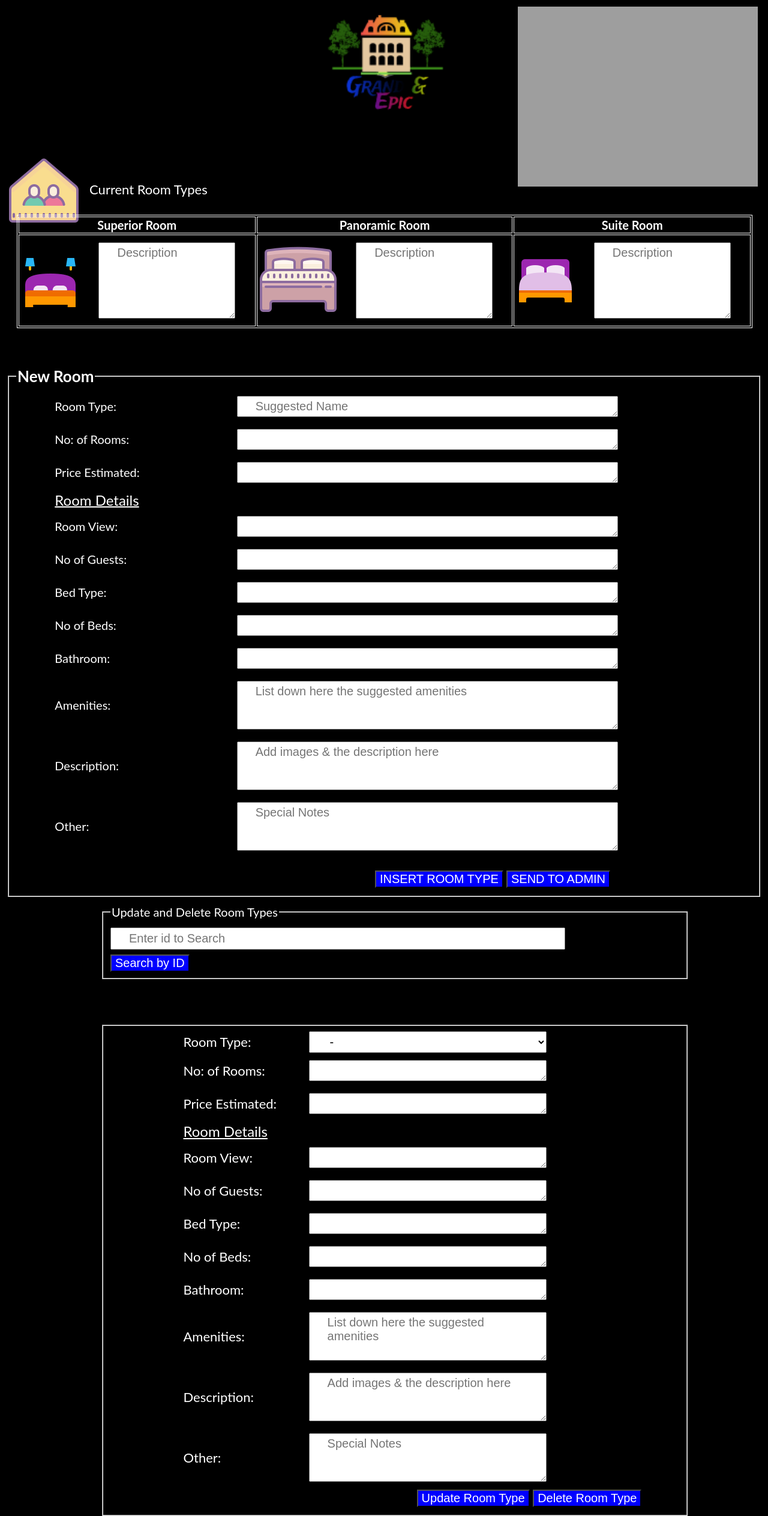
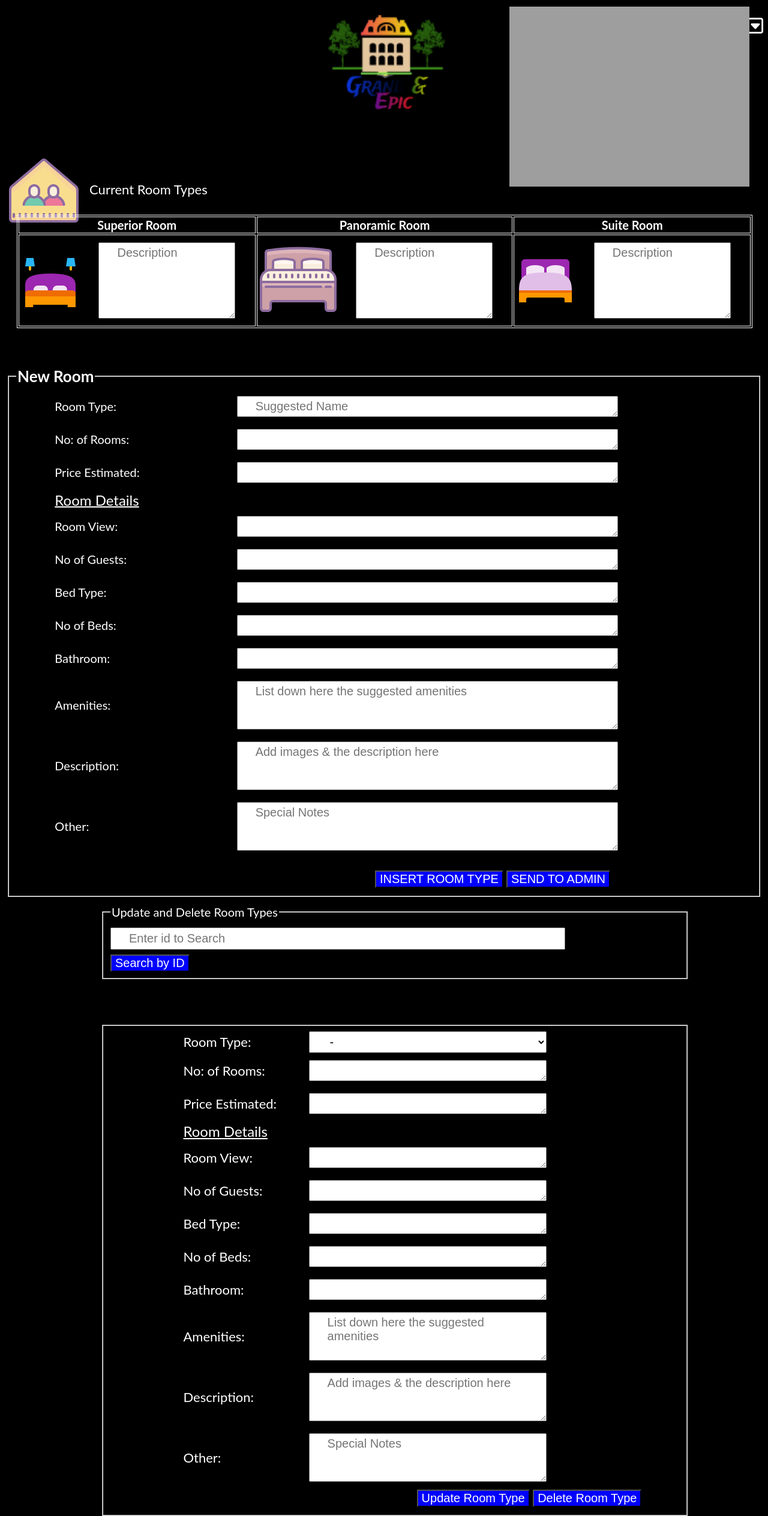
Before and after one commit to Ayomal98/Grand-and-Epic, a PHP site: page /HotelManagerManageRoom.php in a window 1280 px wide. Shown: the whole page at 60% size. Run offline with PHP 8.4, Linux system fonts and the light colour scheme; the visitor is signed in with stand-in values (Sample User, id 1); some libraries are stand-ins or nearby versions; grey boxes are pictures that could not be loaded.

Commit message:
HotelManagerManageStaff.php

```diff
--- a/public/css/employee.css
+++ b/public/css/employee.css
@@ -77,7 +77,7 @@
 .top-right{
 	position: absolute;
 	top: 0px;
-	right: 6px;
+	right: 20px;
 
 }
 .mySlides{
@@ -247,12 +247,12 @@
 .dtablescroll{
 	font-size:18px;
 	width: 52%;
-	top:249px;
+	top: 249px;
 	position:relative;
 	border:1px solid white;
-	max-height:70%;
-	overflow:auto;
-	float:left;
+	max-height: 70%;
+	overflow: auto;
+	float: left;
 }
 
 .dbtablescroll{
--- a/src/Hotel_Manager/HotelManagerCustomerFeedback.php
+++ b/src/Hotel_Manager/HotelManagerCustomerFeedback.php
@@ -16,7 +16,7 @@
 	<center>
     <img src="../../public/images/Logo.png" width="20%">
 
-    <span class="far fa-caret-square-down" style="color:white;font-size:30px;position:absolute;right:100px;top:10px;" onclick="funcUserDetails()"></span>
+    <span class="far fa-caret-square-down" style="color:white;font-size:30px;position:absolute;right:0px;top:20px;" onclick="funcUserDetails()"></span>
 		<!--<br><span style="position:absolute;top:100px;right:40px;font-size:20px;color:white"></span>-->
 		<div id="user-detail-container">
 			<span class="fa fa-window-close" style="margin-left:130px;" onclick="funcCloseUserDetails()"></span>
--- a/src/Hotel_Manager/HotelManagerDashboard.php
+++ b/src/Hotel_Manager/HotelManagerDashboard.php
@@ -16,7 +16,7 @@
 	<center>
 		<img src="../../public/images/Logo.png" width="20%">
 
-		<span class="far fa-caret-square-down" style="color:white;font-size:30px;position:absolute;right:100px;top:10px;" onclick="funcUserDetails()"></span>
+		<span class="far fa-caret-square-down" style="color:white;font-size:30px;position:absolute;right:0px;top:20px;" onclick="funcUserDetails()"></span>
 		<!--<br><span style="position:absolute;top:100px;right:40px;font-size:20px;color:white"></span>-->
 		<div id="user-detail-container">
 			<span class="fa fa-window-close" style="margin-left:130px;" onclick="funcCloseUserDetails()"></span>
--- a/src/Hotel_Manager/HotelManagerEarlyCheckOuts.php
+++ b/src/Hotel_Manager/HotelManagerEarlyCheckOuts.php
@@ -16,7 +16,7 @@
 	<center>
     <img src="../../public/images/Logo.png" width="20%">
 
-    <span class="far fa-caret-square-down" style="color:white;font-size:30px;position:absolute;right:100px;top:10px;" onclick="funcUserDetails()"></span>
+    <span class="far fa-caret-square-down" style="color:white;font-size:30px;position:absolute;right:0px;top:20px;" onclick="funcUserDetails()"></span>
 		<!--<br><span style="position:absolute;top:100px;right:40px;font-size:20px;color:white"></span>-->
 		<div id="user-detail-container">
 			<span class="fa fa-window-close" style="margin-left:130px;" onclick="funcCloseUserDetails()"></span>
--- a/src/Hotel_Manager/HotelManagerManageRoom.php
+++ b/src/Hotel_Manager/HotelManagerManageRoom.php
@@ -16,7 +16,7 @@
 	<center>
     <img src="../../public/images/Logo.png" width="20%">
 
-    <span class="far fa-caret-square-down" style="color:white;font-size:30px;position:absolute;right:100px;top:10px;" onclick="funcUserDetails()"></span>
+    <span class="far fa-caret-square-down" style="color:white;font-size:30px;position:absolute;right:0px;top:20px;" onclick="funcUserDetails()"></span>
 		<!--<br><span style="position:absolute;top:100px;right:40px;font-size:20px;color:white"></span>-->
 		<div id="user-detail-container">
 			<span class="fa fa-window-close" style="margin-left:130px;" onclick="funcCloseUserDetails()"></span>
--- a/src/Hotel_Manager/HotelManagerPromotions.php
+++ b/src/Hotel_Manager/HotelManagerPromotions.php
@@ -15,7 +15,7 @@
 
 	<center>
 	<img src="../../public/images/Logo.png" width="20%">
-	<span class="far fa-caret-square-down" style="color:white;font-size:30px;position:absolute;right:100px;top:10px;" onclick="funcUserDetails()"></span>
+	<span class="far fa-caret-square-down" style="color:white;font-size:30px;position:absolute;right:0px;top:20px;" onclick="funcUserDetails()"></span>
 		<!--<br><span style="position:absolute;top:100px;right:40px;font-size:20px;color:white"></span>-->
 		<div id="user-detail-container">
 			<span class="fa fa-window-close" style="margin-left:130px;" onclick="funcCloseUserDetails()"></span>
--- a/src/Hotel_Manager/ManagerBookingDetails.php
+++ b/src/Hotel_Manager/ManagerBookingDetails.php
@@ -16,7 +16,7 @@
 	<center>
         <img src="../../public/images/Logo.png" width="20%">
 
-        <span class="far fa-caret-square-down" style="color:white;font-size:30px;position:absolute;right:100px;top:10px;" onclick="funcUserDetails()"></span>
+        <span class="far fa-caret-square-down" style="color:white;font-size:30px;position:absolute;right:0px;top:20px;" onclick="funcUserDetails()"></span>
 		<!--<br><span style="position:absolute;top:100px;right:40px;font-size:20px;color:white"></span>-->
 		<div id="user-detail-container">
 			<span class="fa fa-window-close" style="margin-left:130px;" onclick="funcCloseUserDetails()"></span>
--- a/src/Hotel_Manager/StaffAdd.php
+++ b/src/Hotel_Manager/StaffAdd.php
@@ -5,11 +5,11 @@
     $empFname=$_POST['empFname'];
     $empSname=$_POST['empSname'];
     $empEmail=$_POST['empEmail'];
-    $empPass=$_POST['empPass'];
+    $password=sha1($_POST['password']);
     $empContact=$_POST['empContact'];
     $empType=$_POST['empType'];
 
-    $sql="INSERT into employee(Employee_ID,First_Name,Last_Name,Email,Password,Contact_No,User_Role) VALUES ('".$empID."','".$empFname."','".$empSname."','".$empEmail."','".$empPass."','".$empContact."','".$empType."')";
+    $sql="INSERT into employee(Employee_ID,First_Name,Last_Name,Email,Password,Contact_No,User_Role) VALUES ('".$empID."','".$empFname."','".$empSname."','".$empEmail."','".$password."','".$empContact."','".$empType."')";
     $query_run = mysqli_query($con,$sql);
 
     if ($query_run) {
--- a/src/Hotel_Website/connect_login.php
+++ b/src/Hotel_Website/connect_login.php
@@ -2,7 +2,7 @@
 session_start();
 if (isset($_POST['Submit'])) {
     $email = mysqli_real_escape_string($con, $_POST['email']);
-    $password = mysqli_real_escape_string($con, $_POST['password']);
+    $password = mysqli_real_escape_string($con,$_POST['password']);
     $usertype = mysqli_real_escape_string($con, $_POST['User-Type']);
     $query = '';
     if ($usertype == 'Employee') {
```
Also changed, not shown: src/Hotel_Manager/HotelManagerManageStaff.php (+5 -4 lines).
